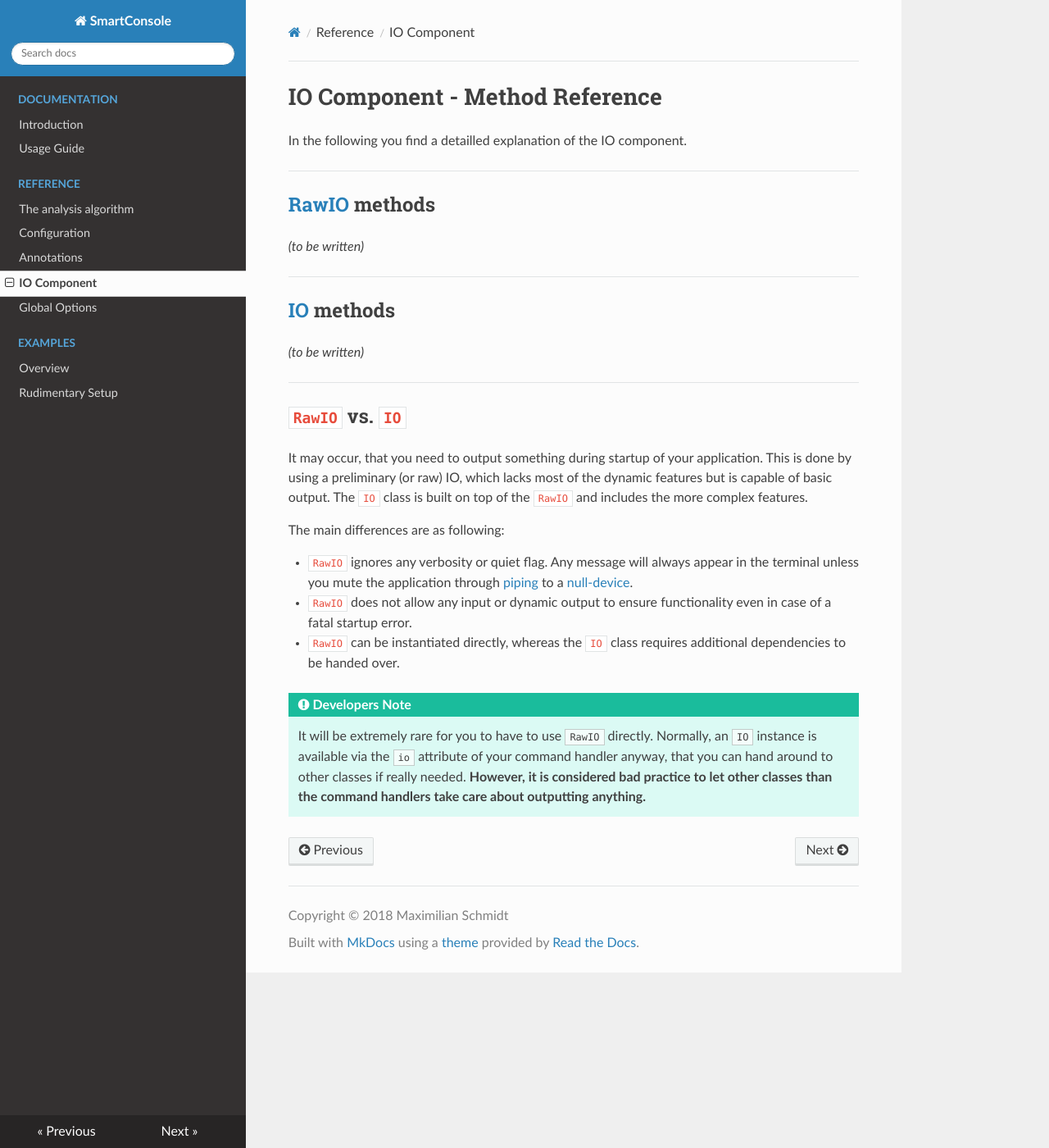
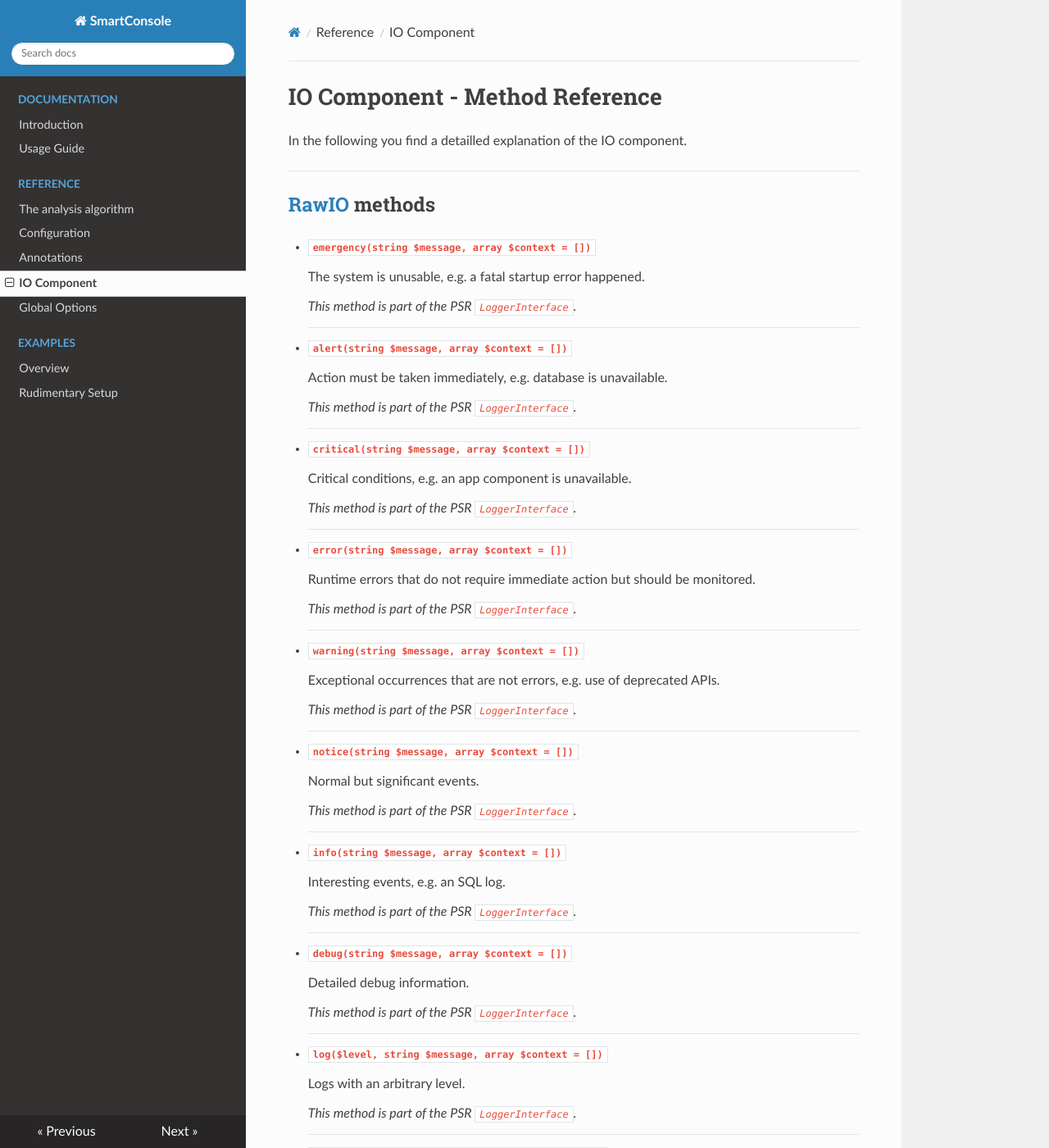
Before and after one commit to MCStreetguy/SmartConsole, an MkDocs documentation site: the page built from Docs/references/output.md, in a window 1280 px wide and 1400 px high. Shown: the whole window at 82% size. Built offline with MkDocs 1.6.1, drawn with Linux system fonts in a browser that asks for light colours; old or Windows-style settings are respelled for this version of MkDocs; some of the changed text lies outside the part shown.

Commit message:
WIP: Documentation

```diff
--- a/Docs/references/output.md
+++ b/Docs/references/output.md
@@ -6,7 +6,107 @@ In the following you find a detailled explanation of the IO component.
 
 ## [RawIO](https://github.com/MCStreetguy/SmartConsole/blob/master/Classes/Utility/RawIO.php) methods
 
-_(to be written)_
+- **`emergency(string $message, array $context = [])`**
+
+    The system is unusable, e.g. a fatal startup error happened.
+
+    _This method is part of the PSR `LoggerInterface`._
+
+    -------
+
+- **`alert(string $message, array $context = [])`**
+
+    Action must be taken immediately, e.g. database is unavailable.
+
+    _This method is part of the PSR `LoggerInterface`._
+
+    -------
+
+- **`critical(string $message, array $context = [])`**
+
+    Critical conditions, e.g. an app component is unavailable.
+
+    _This method is part of the PSR `LoggerInterface`._
+
+    -------
+
+- **`error(string $message, array $context = [])`**
+
+    Runtime errors that do not require immediate action but should be monitored.
+
+    _This method is part of the PSR `LoggerInterface`._
+
+    -------
+
+- **`warning(string $message, array $context = [])`**
+
+    Exceptional occurrences that are not errors, e.g. use of deprecated APIs.
+
+    _This method is part of the PSR `LoggerInterface`._
+
+    -------
+
+- **`notice(string $message, array $context = [])`**
+
+    Normal but significant events.
+
+    _This method is part of the PSR `LoggerInterface`._
+
+    -------
+
+- **`info(string $message, array $context = [])`**
+
+    Interesting events, e.g. an SQL log.
+
+    _This method is part of the PSR `LoggerInterface`._
+
+    -------
+
+- **`debug(string $message, array $context = [])`**
+
+    Detailed debug information.
+
+    _This method is part of the PSR `LoggerInterface`._
+
+    -------
+
+- **`log($level, string $message, array $context = [])`**
+
+    Logs with an arbitrary level.
+
+    _This method is part of the PSR `LoggerInterface`._
+
+    -------
+
+- **`interpolate(string $message, array $context = [])`**
+
+    Interpolates message placeholders with the corresponding context values supplied.
+
+    A placeholder is in the form of: `{MyPlaceholder}`
+
+    -------
+
+- **`out(string $message, array $context = [], string $color = null, string $background = null)`**
+
+    Output an optionally colored message to the terminal.
+
+    -------
+
+- **`success(string $message, array $context = [])`**
+
+    Output a success-message.
+
+    -------
+
+- **`newline(int $count = 1)`**
+
+    Output a linebreak.
+
+    -------
+
+- **`clear()`**
+
+    Clear the terminal screen
 
 ---------------------------
 
@@ -26,7 +126,7 @@ The main differences are as following:
 
 - `RawIO` ignores any verbosity or quiet flag. Any message will always appear in the terminal unless you mute the application through [piping](https://en.wikipedia.org/wiki/Pipeline_(Unix)) to a [null-device](https://en.wikipedia.org/wiki/Null_device).
 - `RawIO` does not allow any input or dynamic output to ensure functionality even in case of a fatal startup error.
-- `RawIO` can be instantiated directly, whereas the `IO` class requires additional dependencies to be handed over.
+- `RawIO` could be instantiated directly, whereas the `IO` class requires additional dependencies to be handed over.
 
 !!! tip "Developers Note"
     It will be extremely rare for you to have to use `RawIO` directly.
```
